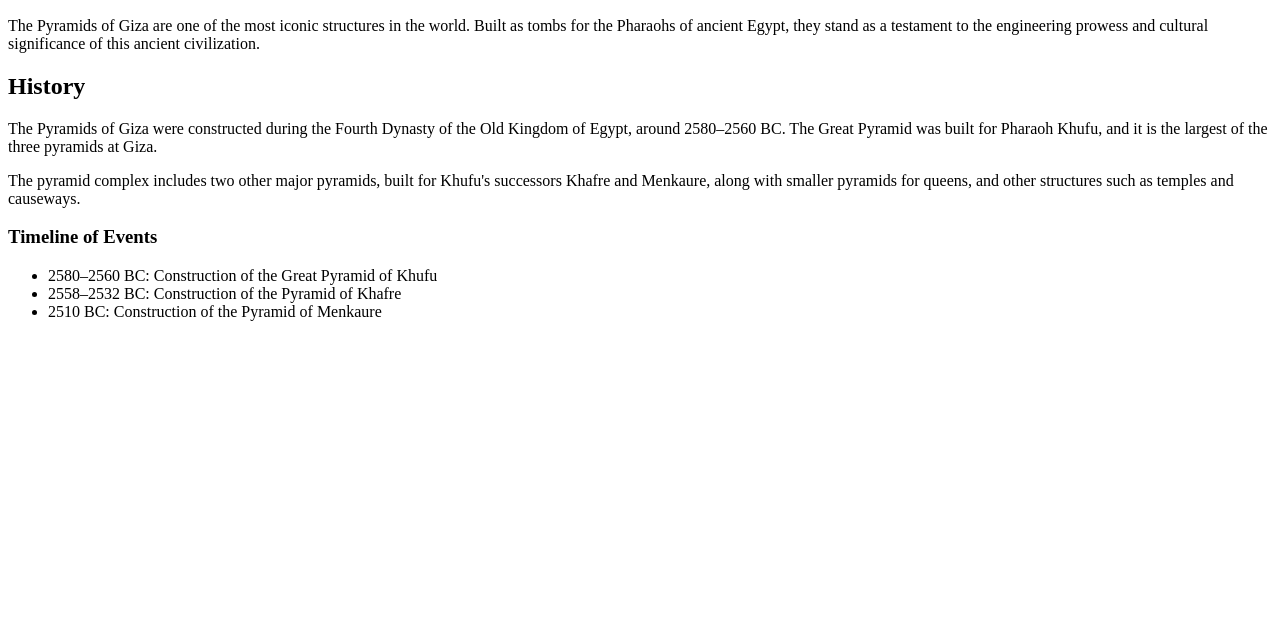
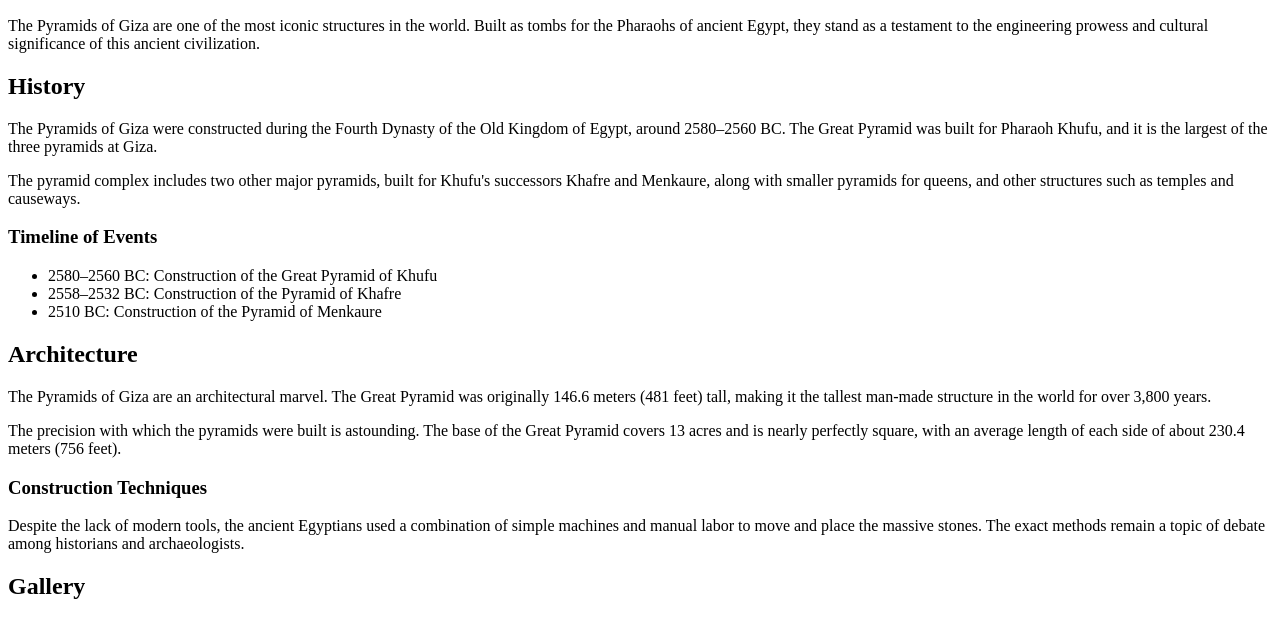
Before and after one commit to stash-f/PRO-1, a plain HTML site: page index.html in a window 1280 px wide. Shown: the part 110-729 px from the top of the page. Drawn offline with Linux system fonts and the light colour scheme.

Commit message:
finished html for arcitechture and gallery (added images to gallery)

```diff
--- a/index.html
+++ b/index.html
@@ -45,6 +45,35 @@
             </ul>
         </section>
 
+        <!-- Architecture Section -->
+        <section id="architecture">
+            <h2>Architecture</h2>
+            <p>
+                The Pyramids of Giza are an architectural marvel. The Great Pyramid was originally 146.6 meters (481
+                feet) tall, making it the tallest man-made structure in the world for over 3,800 years.
+            </p>
+            <p>
+                The precision with which the pyramids were built is astounding. The base of the Great Pyramid covers 13
+                acres and is nearly perfectly square, with an average length of each side of about 230.4 meters (756
+                feet).
+            </p>
+            <h3>Construction Techniques</h3>
+            <p>Despite the lack of modern tools, the ancient Egyptians used a combination of simple machines and manual
+                labor to move and place the massive stones. The exact methods remain a topic of debate among historians
+                and archaeologists.</p>
+        </section>
+
+        <!-- Gallery -->
+        <section id="gallery">
+            <h2>Gallery</h2>
+            <div class="gallery-container">
+                <img src="assets/images/Khufu.jpeg" alt="Big pyramid in Giza">
+                <img src="assets/images/Pyramids sunset.webp" alt="Two pyramids in the sunset">
+                <img src="assets/images/camel pyramids.jpeg" alt="Camel laying in front of a pyramid">
+            </div>
+
+        </section>
+
     </main>
     <footer>
 
```
Also changed, not shown: assets/images/Khufu.jpeg (added), assets/images/Pyramids sunset.webp (added), assets/images/camel pyramids.jpeg (added), assets/style.css (added).
